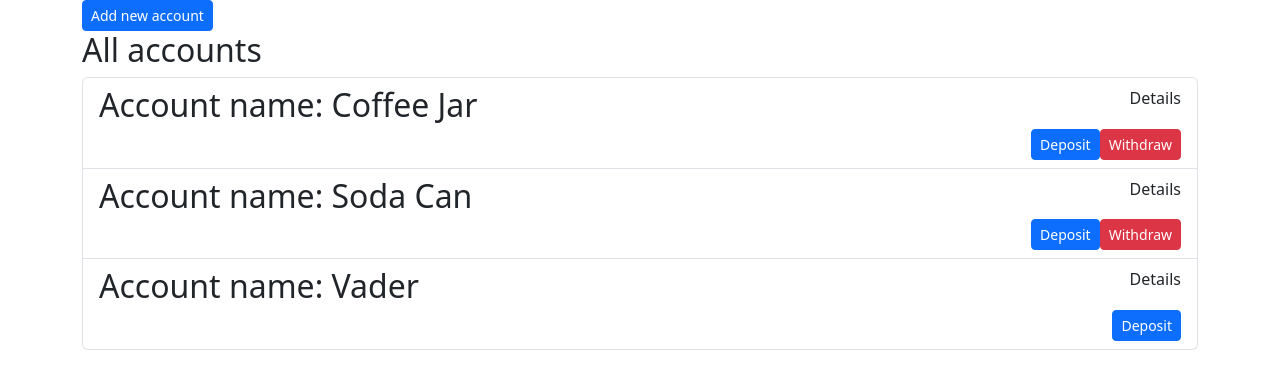
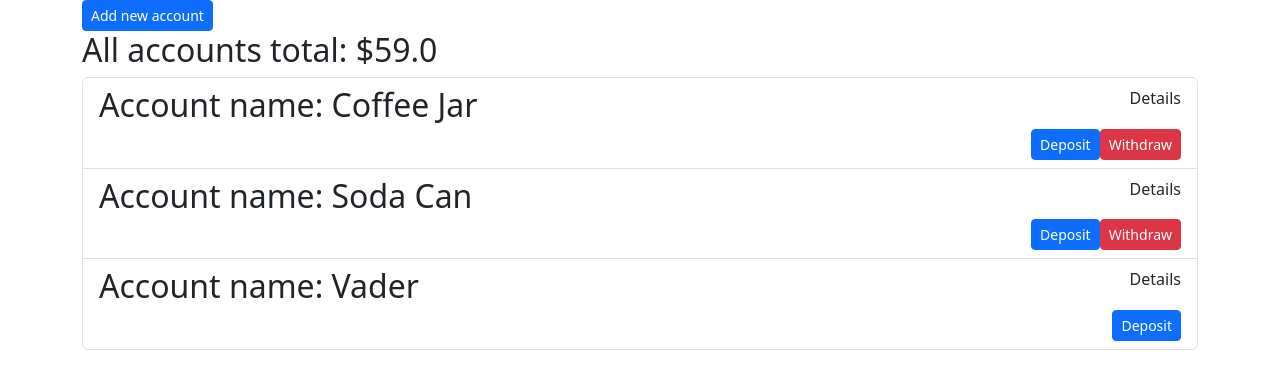
Before and after one commit to jsolis1302/DjangoSavings, a Django app: page /bank/ in a window 1280 px wide. Shown: the part 112-501 px from the top of the page. Run offline with Django 4.2, Linux system fonts and the light colour scheme; data comes from the database, SQL or seed files in the repository; some libraries are stand-ins or nearby versions.

Commit message:
total accounts
Added total for all accounts

```diff
--- a/web_bank/bank/templates/bank/index.html
+++ b/web_bank/bank/templates/bank/index.html
@@ -7,7 +7,7 @@
             <a class='btn btn-primary btn-sm' href = "{% url 'newaccount' %}">Add new account</a>
         </div>
     </div>
-    <h2>All accounts</h2>
+    <h2>All accounts total: ${{total}} </h2>
     <ul class="list-group">
     {% for account in accounts %}
         <li class="list-group-item">
--- a/web_bank/bank/views.py
+++ b/web_bank/bank/views.py
@@ -13,7 +13,8 @@ from django.db.models import Sum
 
 def index(request):
     return render(request, "bank/index.html",{
-        "accounts": Account.objects.all().order_by('name')
+        "accounts": Account.objects.all().order_by('name'),
+        "total": Account.objects.aggregate(Sum('total'))['total__sum']
         #"accounts":Account.objects.all().order_by('-date')
     })
 
```
